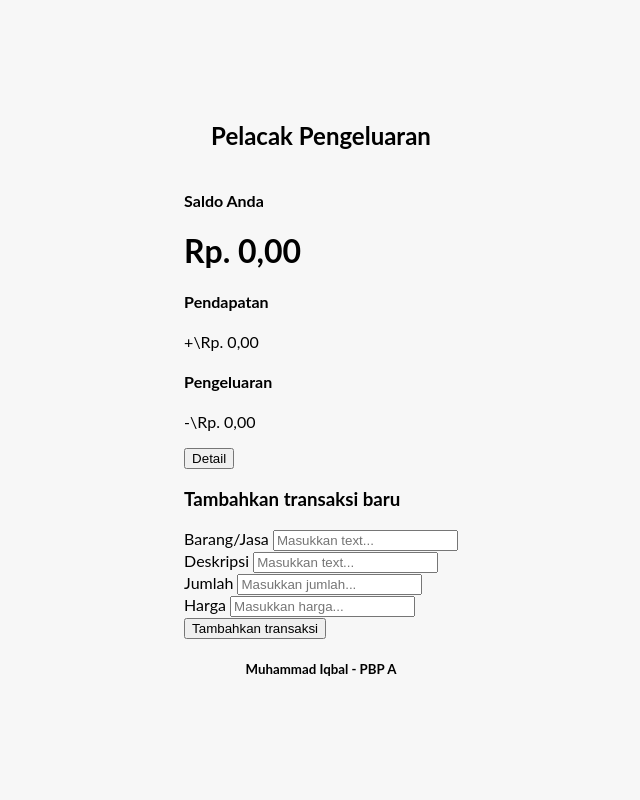
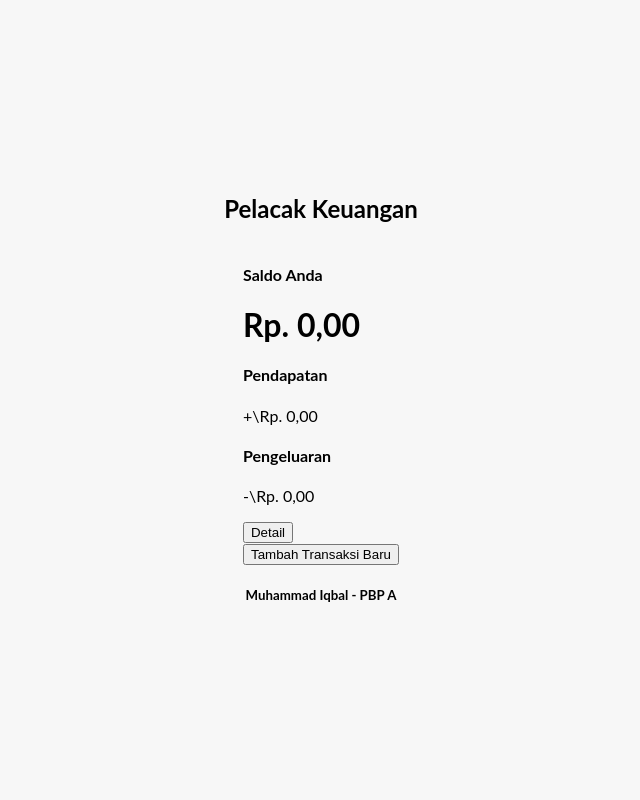
Before and after one commit to Liqba/Tugas2PBP, a Django app: page / in a window 1280 px wide. Shown: the whole page, without its empty margins (319-959 px from the left). Run offline with Django 4.2, Linux system fonts and the light colour scheme.

Commit message:
membuat form dan menyimpan objek Item

```diff
--- a/Inventory/settings.py
+++ b/Inventory/settings.py
@@ -55,7 +55,7 @@
 TEMPLATES = [
     {
         'BACKEND': 'django.template.backends.django.DjangoTemplates',
-        'DIRS': [],
+        'DIRS': [BASE_DIR / 'templates'],
         'APP_DIRS': True,
         'OPTIONS': {
             'context_processors': [
--- a/main/models.py
+++ b/main/models.py
@@ -6,3 +6,4 @@
     amount = models.IntegerField()
     description = models.TextField()
     price = models.IntegerField()
+    date_added = models.DateField(auto_now_add=True)
--- a/main/templates/main.html
+++ b/main/templates/main.html
@@ -1,27 +1,7 @@
-<!DOCTYPE html>
-<html lang="en">
-    <head>
-    <meta charset="UTF-8" />
-    <meta name="viewport" content="width=device-width, initial-scale=1.0" />
-    <title>Pelacak Pengeluaran</title>
-    <style>
-        * {
-        box-sizing: border-box;
-        }
-        body {
-        background-color: #f7f7f7;
-        display: flex;
-        flex-direction: column;
-        align-items: center;
-        justify-content: center;
-        min-height: 100vh;
-        margin: 0;
-        font-family: 'Lato', sans-serif;
-        }
-    </style>
-    </head>
-    <body>
-    <h2>Pelacak Pengeluaran</h2>
+{% extends 'base.html' %}
+
+{% block content %}
+<h2>Pelacak Keuangan</h2>
 
 <div class="container">
     <h4>Saldo Anda</h4>
@@ -36,30 +16,22 @@
         <p id="money-minus" class="money minus">-\Rp. 0,00</p>
     </div>
     </div>
+
+    <a href="{% url 'main:show_detail' %}">
     <button class="btn">Detail</button>
-        <ul id="list" class="list"></ul>
-        <h3>Tambahkan transaksi baru</h3>
-        <form id="form">
-        <div class="form-control">
-            <label for="text">Barang/Jasa</label>
-            <input type="text" id="text" placeholder="Masukkan text..." />
+    </a>
+
+    <br />
+
+    <a href="{% url 'main:create_item' %}">
+        <button>
+            Tambah Transaksi Baru
+        </button>
+    </a>
 </div>
-        <div class="form-control">
-            <label for="text">Deskripsi</label>
-            <input type="text" id="text" placeholder="Masukkan text..." />
-        </div>
-        <div class="form-control">
-            <label for="amount">Jumlah </label>
-            <input type="number" id="amount" placeholder="Masukkan jumlah..." />
-        </div>
-        <div class="form-control">
-            <label for="price">Harga </label>
-            <input type="number" id="price" placeholder="Masukkan harga..." />
-        </div>
-        <button class="btn">Tambahkan transaksi</button>
-        </form>
-    </div>
+
 <h5> {{ name }} - {{ class }} </h5>
-    </body>
-</html>
+
+{% endblock content %}
+
 <!-- source: www.phind.com -->
--- a/main/urls.py
+++ b/main/urls.py
@@ -1,8 +1,17 @@
 from django.urls import path
-from main.views import show_main
+from main.views import show_main, create_item, show_xml, show_json, show_xml_by_id, show_json_by_id, show_detail
+
+
+
 
 app_name = 'main'
 
 urlpatterns = [
     path('', show_main, name='show_main'),
+    path('create-item', create_item, name='create_item'),
+    path('show-detail', show_detail, name='show_detail'),
+    path('xml/', show_xml, name='show_xml'),
+    path('json/', show_json, name='show_json'),
+    path('xml/<int:id>/', show_xml_by_id, name='show_xml_by_id'),
+    path('json/<int:id>/', show_json_by_id, name='show_json_by_id'),
 ]
--- a/main/views.py
+++ b/main/views.py
@@ -1,9 +1,47 @@
 from django.shortcuts import render
+from django.http import HttpResponseRedirect, HttpResponse
+from main.form import ItemForm
+from main.models import Item
+from django.urls import reverse
+from django.core import serializers
+
 def show_main(request):
     context = {
         'name': 'Muhammad Iqbal',
-        'class': 'PBP A'
+        'class': 'PBP A',
     }
 
     return render(request, "main.html", context)
-# Create your views here.
+
+def create_item(request):
+    form = ItemForm(request.POST or None)
+
+    if form.is_valid() and request.method == "POST":
+        form.save()
+        return HttpResponseRedirect(reverse('main:show_main'))
+
+    context = {'form': form}
+    return render(request, "create_item.html", context)
+
+def show_detail(request):
+    items = Item.objects.all()
+    context = {'items' : items}
+    return render(request, "show_detail.html", context)
+
+# VVV menampilkan data VVV
+
+def show_xml(request):
+    data = Item.objects.all()
+    return HttpResponse(serializers.serialize("xml", data), content_type="application/xml")
+
+def show_json(request):
+    data = Item.objects.all()
+    return HttpResponse(serializers.serialize("json", data), content_type="application/json")
+
+def show_xml_by_id(request, id):
+    data = Item.objects.filter(pk=id)
+    return HttpResponse(serializers.serialize("xml", data), content_type="application/xml")
+
+def show_json_by_id(request, id):
+    data = Item.objects.filter(pk=id)
+    return HttpResponse(serializers.serialize("json", data), content_type="application/json")
--- /dev/null
+++ b/templates/base.html
@@ -0,0 +1,34 @@
+{% load static %}
+<!DOCTYPE html>
+<html lang="en">
+    <head>
+        <meta charset="UTF-8" />
+        <meta
+            name="viewport"
+            content="width=device-width, initial-scale=1.0"
+        />
+        <title>Pelacak Pengeluaran</title>
+        <style>
+            * {
+            box-sizing: border-box;
+            }
+            body {
+            background-color: #f7f7f7;
+            display: flex;
+            flex-direction: column;
+            align-items: center;
+            justify-content: center;
+            min-height: 100vh;
+            margin: 0;
+            font-family: 'Lato', sans-serif;
+            }
+        </style>
+        {% block meta %}
+        {% endblock meta %}
+    </head>
+
+    <body>
+        {% block content %}
+        {% endblock content %}
+    </body>
+</html>
```
Also changed, not shown: main/form.py (added, +7 -0 lines), main/templates/create_item.html (added, +19 -0 lines), main/templates/show_detail.html (added, +27 -0 lines), db.sqlite3, main/migrations/0002_item_date_added.py (added). Lines whose indentation alone changed are shown as unchanged.
